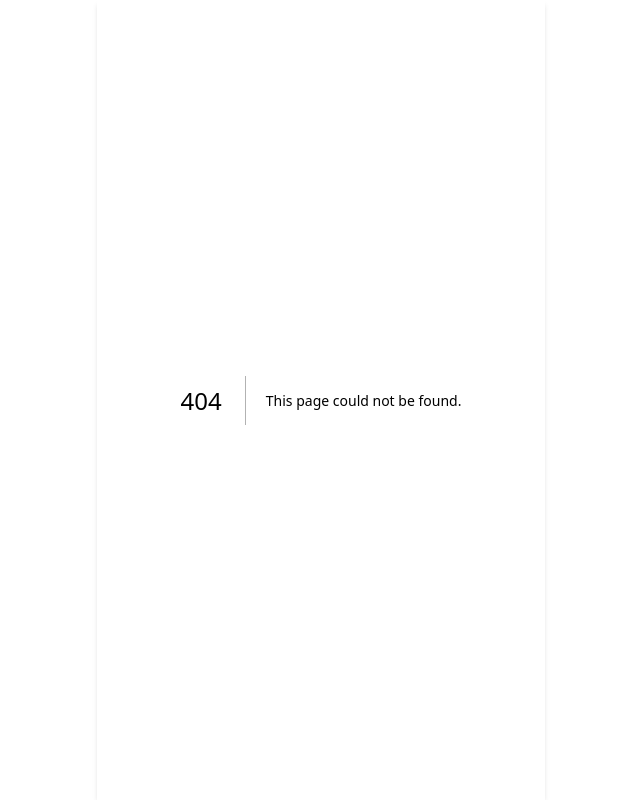
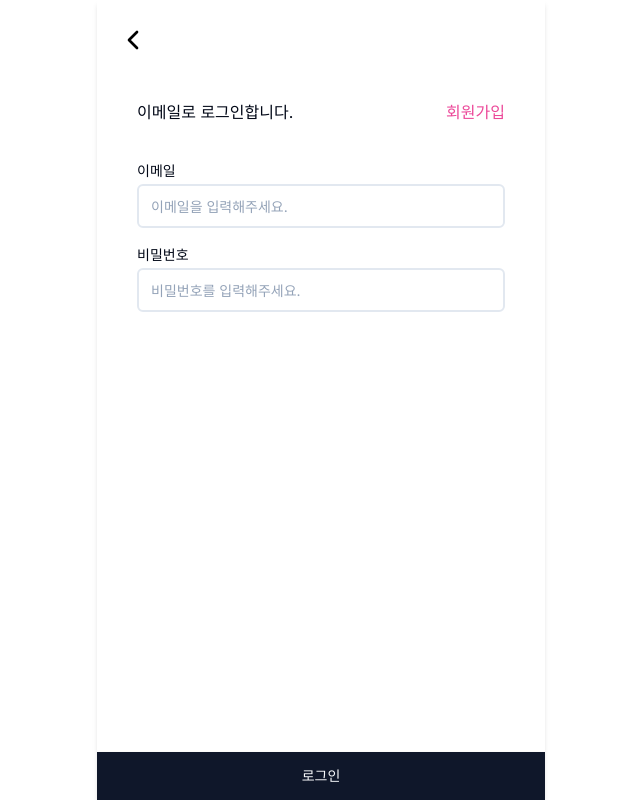
Before and after one commit to poten-moharu/moharu-frontend, a Next.js app: page /auth/login/email in a window 1280 px wide. Before the commit this address had no page. Shown: the whole page, without its empty margins (319-959 px from the left). Built offline with nearby package versions, Linux system fonts and the light colour scheme.

Commit message:
*로그인 페이지 UI개발

```diff
--- /dev/null
+++ b/src/app/(without-navigation)/auth/login/email/page.tsx
@@ -0,0 +1,34 @@
+import SubHeader from '@/app/_components/header/sub-header';
+import { Button } from '@/components/ui/button';
+import { Input } from '@/components/ui/input';
+import Link from 'next/link';
+
+export default function LoginEmailPage() {
+  return (
+    <>
+      <SubHeader />
+      <div className="flex flex-col px-10 py-5">
+        <div className="mb-10 flex w-full justify-between">
+          <span>이메일로 로그인합니다.</span>
+          <Link href="/auth/signup" className="text-pink-500">
+            회원가입
+          </Link>
+        </div>
+        <Input
+          label="이메일"
+          type="email"
+          placeholder="이메일을 입력해주세요."
+          className="mb-5"
+        />
+        <Input
+          label="비밀번호"
+          type="email"
+          placeholder="비밀번호를 입력해주세요."
+        />
+      </div>
+      <Button size="big" className="mt-auto">
+        로그인
+      </Button>
+    </>
+  );
+}
```
